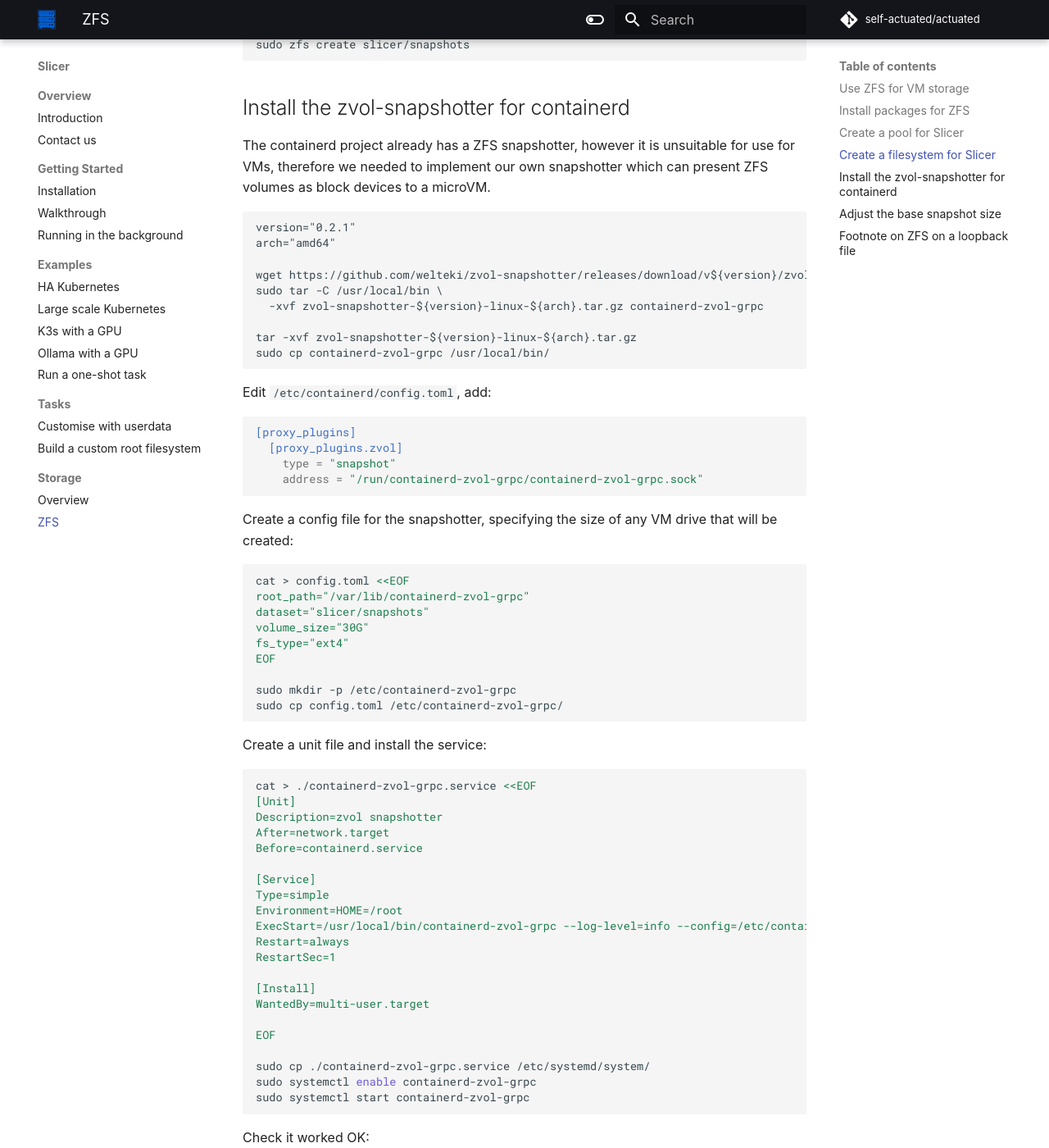
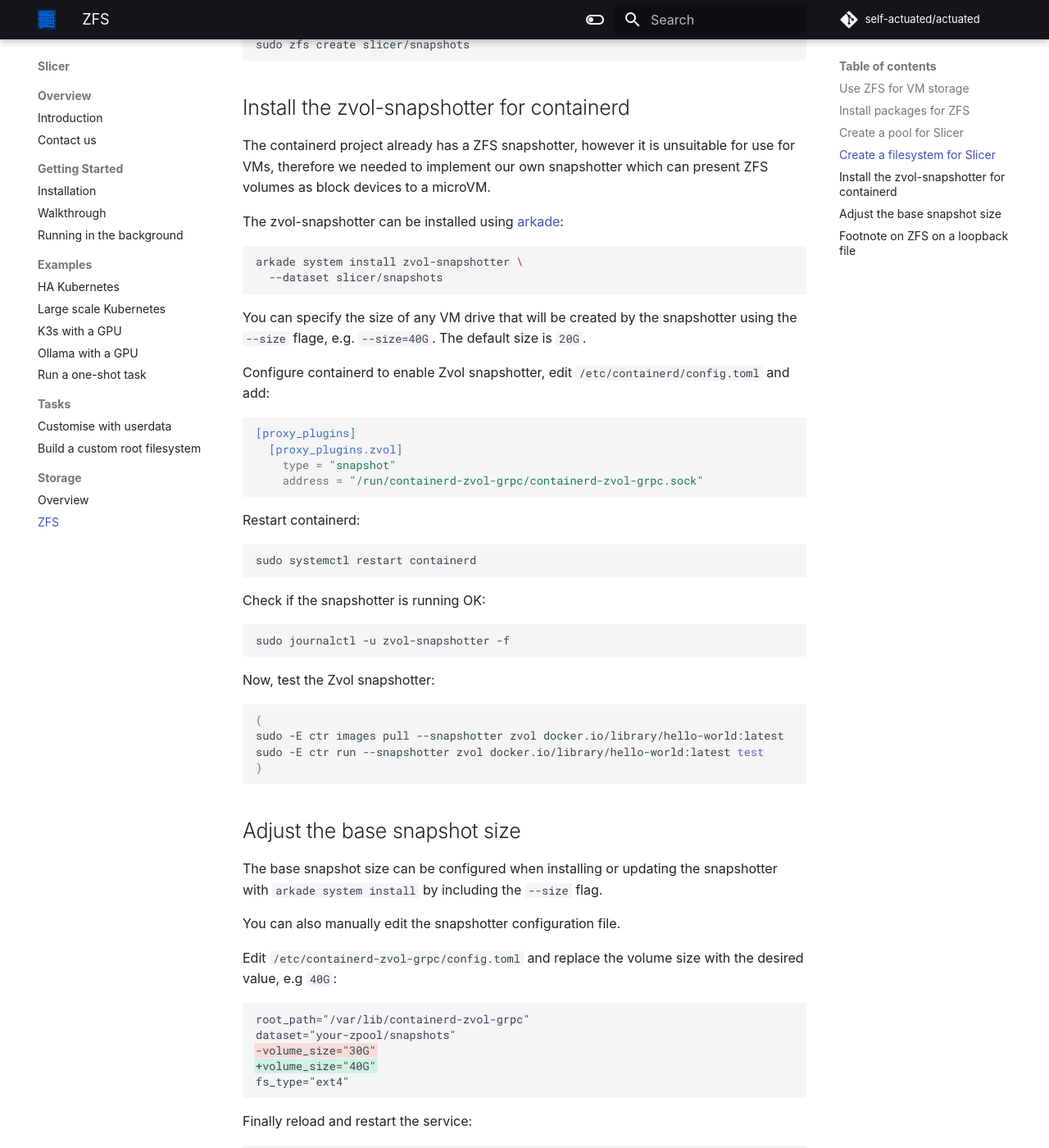
Before and after one commit to slicervm/docs.slicervm.com, an MkDocs documentation site: the page built from docs/storage/zfs.md, in a window 1280 px wide and 1400 px high, scrolled down 1558 px. Shown: the whole window at 82% size. Built offline with MkDocs 1.6.1 and Material for MkDocs 9.7.7, drawn with Linux system fonts in a browser that asks for light colours; some web fonts are replaced; comment, search, counter and statistics services are not loaded; some of the changed text lies outside the part shown.

Commit message:
Update ZFS instructions to use arkade system install
Signed-off-by: Han Verstraete (OpenFaaS Ltd) <han@openfaas.com>

````diff
--- a/docs/storage/zfs.md
+++ b/docs/storage/zfs.md
@@ -61,19 +61,16 @@
 
 The containerd project already has a ZFS snapshotter, however it is unsuitable for use for VMs, therefore we needed to implement our own snapshotter which can present ZFS volumes as block devices to a microVM.
 
-```
-version="0.2.1"
-arch="amd64"
+The zvol-snapshotter can be installed using [arkade](https://github.com/alexellis/arkade):
 
-wget https://github.com/welteki/zvol-snapshotter/releases/download/v${version}/zvol-snapshotter-${version}-linux-${arch}.tar.gz
-sudo tar -C /usr/local/bin \
-  -xvf zvol-snapshotter-${version}-linux-${arch}.tar.gz containerd-zvol-grpc
-
-tar -xvf zvol-snapshotter-${version}-linux-${arch}.tar.gz
-sudo cp containerd-zvol-grpc /usr/local/bin/
+```bash
+arkade system install zvol-snapshotter \
+  --dataset slicer/snapshots
 ```
 
-Edit `/etc/containerd/config.toml`, add:
+You can specify the size of any VM drive that will be created by the snapshotter using the `--size` flage, e.g. `--size=40G`. The default size is `20G`.
+
+Configure containerd to enable Zvol snapshotter, edit `/etc/containerd/config.toml` and add:
 
 ```ini
 [proxy_plugins]
@@ -82,57 +79,16 @@
     address = "/run/containerd-zvol-grpc/containerd-zvol-grpc.sock"
 ```
 
-Create a config file for the snapshotter, specifying the size of any VM drive that will be created:
+Restart containerd:
 
 ```bash
-cat > config.toml <<EOF
-root_path="/var/lib/containerd-zvol-grpc"
-dataset="slicer/snapshots"
-volume_size="30G"
-fs_type="ext4"
-EOF
-
-sudo mkdir -p /etc/containerd-zvol-grpc
-sudo cp config.toml /etc/containerd-zvol-grpc/
+sudo systemctl restart containerd
 ```
 
-Create a unit file and install the service:
+Check if the snapshotter is running OK:
 
 ```bash
-cat > ./containerd-zvol-grpc.service <<EOF
-[Unit]
-Description=zvol snapshotter
-After=network.target
-Before=containerd.service
-
-[Service]
-Type=simple
-Environment=HOME=/root
-ExecStart=/usr/local/bin/containerd-zvol-grpc --log-level=info --config=/etc/containerd-zvol-grpc/config.toml
-Restart=always
-RestartSec=1
-
-[Install]
-WantedBy=multi-user.target
-
-EOF
-
-sudo cp ./containerd-zvol-grpc.service /etc/systemd/system/
-sudo systemctl enable containerd-zvol-grpc
-sudo systemctl start containerd-zvol-grpc
-```
-
-Check it worked OK:
-
-```bash
-sudo journalctl -u containerd-zvol-grpc -f
-```
-
-Reload containerd:
-
-```bash
-sudo systemctl daemon-reload
-sudo systemctl restart containerd
+sudo journalctl -u zvol-snapshotter -f
 ```
 
 Now, test the Zvol snapshotter:
@@ -146,25 +102,24 @@
 
 ## Adjust the base snapshot size
 
-Replace 30G with the desired value i.e. `40G`, then run the following:
+The base snapshot size can be configured when installing or updating the snapshotter with `arkade system install` by including the `--size` flag.
 
-```bash
-cat > config.toml <<EOF
+You can also manually edit the snapshotter configuration file.
+
+Edit `/etc/containerd-zvol-grpc/config.toml` and replace the volume size with the desired value, e.g `40G`:
+
+```diff
 root_path="/var/lib/containerd-zvol-grpc"
 dataset="your-zpool/snapshots"
-volume_size="30G"
+-volume_size="30G"
++volume_size="40G"
 fs_type="ext4"
-EOF
-
-sudo mkdir -p /etc/containerd-zvol-grpc
-sudo cp config.toml /etc/containerd-zvol-grpc/
 ```
 
 Finally reload and restart the service:
 
 ```bash
-sudo systemctl daemon-reload
-sudo systemctl restart containerd-zvol-grpc
+sudo systemctl restart zvol-snapshotter
 ```
 
 ## Footnote on ZFS on a loopback file
````
